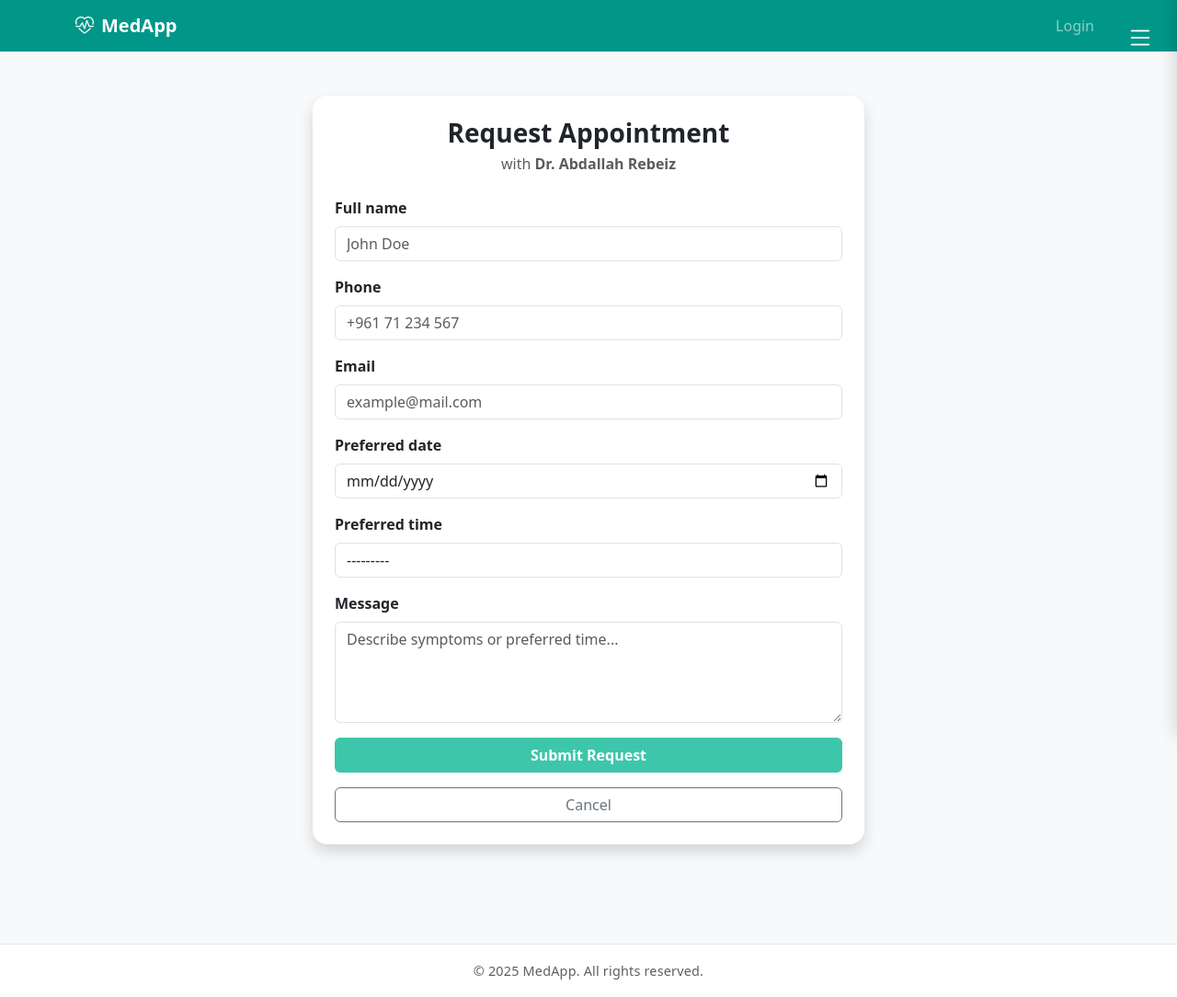
After one commit to rae82aub/439final, a Django app: page /doctor/121/request-appointment/ in a window 1280 px wide. The commit adds this page. Shown: the whole page at 92% size. Run offline with Django 4.2, Linux system fonts and the light colour scheme; data comes from the database, SQL or seed files in the repository.

Commit message:
added reserve an appointment

```diff
--- a/contacts/admin.py
+++ b/contacts/admin.py
@@ -1,6 +1,8 @@
 from django.contrib import admin
 from import_export.admin import ImportExportModelAdmin
 from .models import Contact, Medicine, Pharmacy, PharmacyStock
+from .models import AppointmentRequest
+admin.site.register(AppointmentRequest)
 
 @admin.register(Contact)
 class ContactAdmin(ImportExportModelAdmin):
--- a/contacts/forms.py
+++ b/contacts/forms.py
@@ -1,6 +1,6 @@
 from django import forms
 from .models import Contact
-
+from .models import AppointmentRequest
 
 class ContactForm(forms.ModelForm):
     class Meta:
@@ -10,3 +10,16 @@ class ContactForm(forms.ModelForm):
             "city", "hospital", "experience",
             "fees", "rating", "profile_photo", "phone"
         ]
+
+class AppointmentRequestForm(forms.ModelForm):
+    class Meta:
+        model = AppointmentRequest
+        fields = ['full_name', 'phone', 'email', 'preferred_date', 'preferred_time', 'message']
+        widgets = {
+            'full_name': forms.TextInput(attrs={'class': 'form-control', 'placeholder': 'John Doe'}),
+            'phone': forms.TextInput(attrs={'class': 'form-control', 'placeholder': '+961 71 234 567'}),
+            'email': forms.EmailInput(attrs={'class': 'form-control', 'placeholder': 'example@mail.com'}),
+            'preferred_date': forms.DateInput(attrs={'class': 'form-control', 'type': 'date'}),
+            'preferred_time': forms.Select(attrs={'class': 'form-control'}),
+            'message': forms.Textarea(attrs={'class': 'form-control', 'rows': 4, 'placeholder': 'Describe symptoms or preferred time...'}),
+        }
--- a/contacts/models.py
+++ b/contacts/models.py
@@ -9,7 +9,16 @@ GENDER_CHOICES = (
     ("Male", "Male"),
     ("Female", "Female"),
 )
-
+TIME_SLOTS = [
+    ("09:00 AM", "09:00 AM"),
+    ("10:00 AM", "10:00 AM"),
+    ("11:00 AM", "11:00 AM"),
+    ("12:00 PM", "12:00 PM"),
+    ("02:00 PM", "02:00 PM"),
+    ("03:00 PM", "03:00 PM"),
+    ("04:00 PM", "04:00 PM"),
+    ("05:00 PM", "05:00 PM"),
+]
 
 class Contact(models.Model):
     name = models.CharField(max_length=200)
@@ -124,3 +133,22 @@ class FavoriteMedicine(models.Model):
 
     def __str__(self):
         return f"{self.user} - {self.medicine}"
+
+class AppointmentRequest(models.Model):
+    doctor = models.ForeignKey('Contact', on_delete=models.CASCADE, related_name='appointments')
+    user = models.ForeignKey(User, on_delete=models.SET_NULL, null=True, blank=True, related_name='appointments')
+    full_name = models.CharField(max_length=100)
+    phone = models.CharField(max_length=20)
+    email = models.EmailField()
+    preferred_date = models.DateField(null=True, blank=True)
+    preferred_time = models.CharField(max_length=20, choices=TIME_SLOTS, null=True, blank=True)
+    message = models.TextField(blank=True)
+    submitted_at = models.DateTimeField(auto_now_add=True)
+    status = models.CharField(
+        max_length=20,
+        choices=[('pending', 'Pending'), ('confirmed', 'Confirmed'), ('declined', 'Declined')],
+        default='pending'
+    )
+
+    def __str__(self):
+        return f"{self.full_name} → {self.doctor.name}"
--- a/contacts/urls.py
+++ b/contacts/urls.py
@@ -22,12 +22,15 @@ urlpatterns = [
     # ASSISTANT
     path("assistant/", views.assistant, name="assistant"),
 
-    # AUTH
 
     path("signup/", views.signup, name="signup"),
     path("health-tips/", views.health_tips, name="health_tips"),
     path('favorite-doctor/<int:doctor_id>/', views.toggle_favorite_doctor, name='toggle_favorite_doctor'),
     path('favorite-medicine/<int:med_id>/', views.toggle_favorite_medicine, name='toggle_favorite_medicine'),
     path('favorites/', views.favorites_list, name='favorites_list'),
+    path('doctor/<int:id>/request-appointment/', views.request_appointment, name='request_appointment'),
+    path('appointment-success/', views.appointment_success, name='appointment_success'),
+    path('my-appointments/', views.my_appointments, name='my_appointments'),
+
 
 ]
--- a/contacts/views.py
+++ b/contacts/views.py
@@ -12,6 +12,10 @@ from django.contrib import messages
 from django.contrib.auth.decorators import login_required
 from .models import Contact, Medicine, FavoriteDoctor, FavoriteMedicine
 import random
+from django.shortcuts import render, get_object_or_404, redirect
+from .models import Contact, AppointmentRequest
+from .forms import AppointmentRequestForm
+from django.contrib.auth.decorators import login_required
 
 
 
@@ -298,9 +302,31 @@ def signup(request):
 
     return render(request, "signup.html")
 
+def request_appointment(request, id):
+    doctor = get_object_or_404(Contact, id=id)
 
+    if request.method == "POST":
+        form = AppointmentRequestForm(request.POST)
+        if form.is_valid():
+            appointment = form.save(commit=False)
+            appointment.doctor = doctor
+            appointment.user = request.user
+            appointment.save()
+            return redirect('appointment_success')
+
+    else:
+        form = AppointmentRequestForm()
+
+    return render(request, 'contacts/request_appointment.html', {'doctor': doctor, 'form': form})
+def appointment_success(request):
+    return render(request, 'contacts/appointment_success.html')
 def health_tips(request):
     return render(request, "contacts/health_tips.html")
+
+@login_required
+def my_appointments(request):
+    appointments = AppointmentRequest.objects.filter(user=request.user).order_by('-submitted_at')
+    return render(request, 'contacts/my_appointments.html', {'appointments': appointments})
 
 
 @login_required
--- a/templates/base.html
+++ b/templates/base.html
@@ -86,6 +86,12 @@
             <i class="bi bi-heart-fill me-2"></i> My Favorites
         </a>
     </li>
+    <li>
+        <a href="{% url 'my_appointments' %}">
+            <i class="bi bi-calendar-check"></i> My Appointments
+        </a>
+    </li>
+
     {% if request.user.is_authenticated %}
     <hr>
     <h6 class="text-uppercase text-muted small">Recently Viewed</h6>
--- a/templates/contacts/contact_list.html
+++ b/templates/contacts/contact_list.html
@@ -22,7 +22,8 @@
 <div class="row">
     {% for c in page_obj %}
         <div class="col-md-4 mb-4">
-            <a href="{% url 'contact_detail' c.id %}" class="text-decoration-none text-dark">
+            <a href="{% url 'contact_detail' c.id %}?from=list" style="text-decoration:none;">
+
                 <div class="card shadow-sm border-0 p-4"
                      style="border-radius: 20px; transition: 0.15s ease-in-out;">
 
--- a/templates/contacts/health_tips.html
+++ b/templates/contacts/health_tips.html
@@ -45,7 +45,7 @@
 
         <div class="tip-card">
             <i class="bi bi-lungs-fill"></i>
-            <p>Smoking tobacco causes NCDs such as lung disease, heart disease and stroke. Tobacco kills not only the direct smokers but even non-smokers through second-hand exposure.</p>
+            <p>Smoking tobacco causes NCDs such as lung disease, heart disease and stroke. Tobacco also kills non-smokers through second-hand exposure.</p>
         </div>
 
         <div class="tip-card">
--- /dev/null
+++ b/templates/contacts/request_appointment.html
@@ -0,0 +1,60 @@
+{% extends "base.html" %}
+{% load static %}
+
+{% block content %}
+<div class="container py-5 d-flex justify-content-center">
+    <div class="card shadow p-4" style="max-width: 600px; width: 100%; border-radius: 16px;">
+
+        <h3 class="fw-bold text-center mb-1">
+            Request Appointment
+        </h3>
+        <p class="text-center text-muted mb-4">
+            with <strong>{{ doctor.name }}</strong>
+        </p>
+
+        <form method="post" novalidate>
+            {% csrf_token %}
+
+            <div class="mb-3">
+                <label class="form-label fw-semibold">Full name</label>
+                {{ form.full_name }}
+            </div>
+
+            <div class="mb-3">
+                <label class="form-label fw-semibold">Phone</label>
+                {{ form.phone }}
+            </div>
+
+            <div class="mb-3">
+                <label class="form-label fw-semibold">Email</label>
+                {{ form.email }}
+            </div>
+
+            <div class="mb-3">
+                <label class="form-label fw-semibold">Preferred date</label>
+                {{ form.preferred_date }}
+            </div>
+            <div class="mb-3">
+                <label class="form-label fw-semibold">Preferred time</label>
+                {{ form.preferred_time }}
+            </div>
+
+            <div class="mb-3">
+                <label class="form-label fw-semibold">Message</label>
+                {{ form.message }}
+            </div>
+
+            <button type="submit" class="btn w-100 fw-semibold"
+                    style="background-color:#3ec6aa; color:white;">
+                Submit Request
+            </button>
+        </form>
+
+        <a href="{% url 'contact_detail' doctor.id %}"
+           class="btn btn-outline-secondary w-100 mt-3">
+            Cancel
+        </a>
+
+    </div>
+</div>
+{% endblock %}
```
Also changed, not shown: contacts/templatetags/form_filters.py (added, +7 -0 lines), templates/contacts/appointment_success.html (added, +23 -0 lines), templates/contacts/contact_detail.html (+25 -17 lines), templates/contacts/my_appointments.html (added, +35 -0 lines), templates/contacts/recommend.html (+7 -14 lines), contacts/migrations/0015_appointmentrequest.py (added), contacts/migrations/0016_appointmentrequest_preferred_time.py (added), contacts/migrations/0017_appointmentrequest_user.py (added), contacts/templatetags/__init__.py (added).
